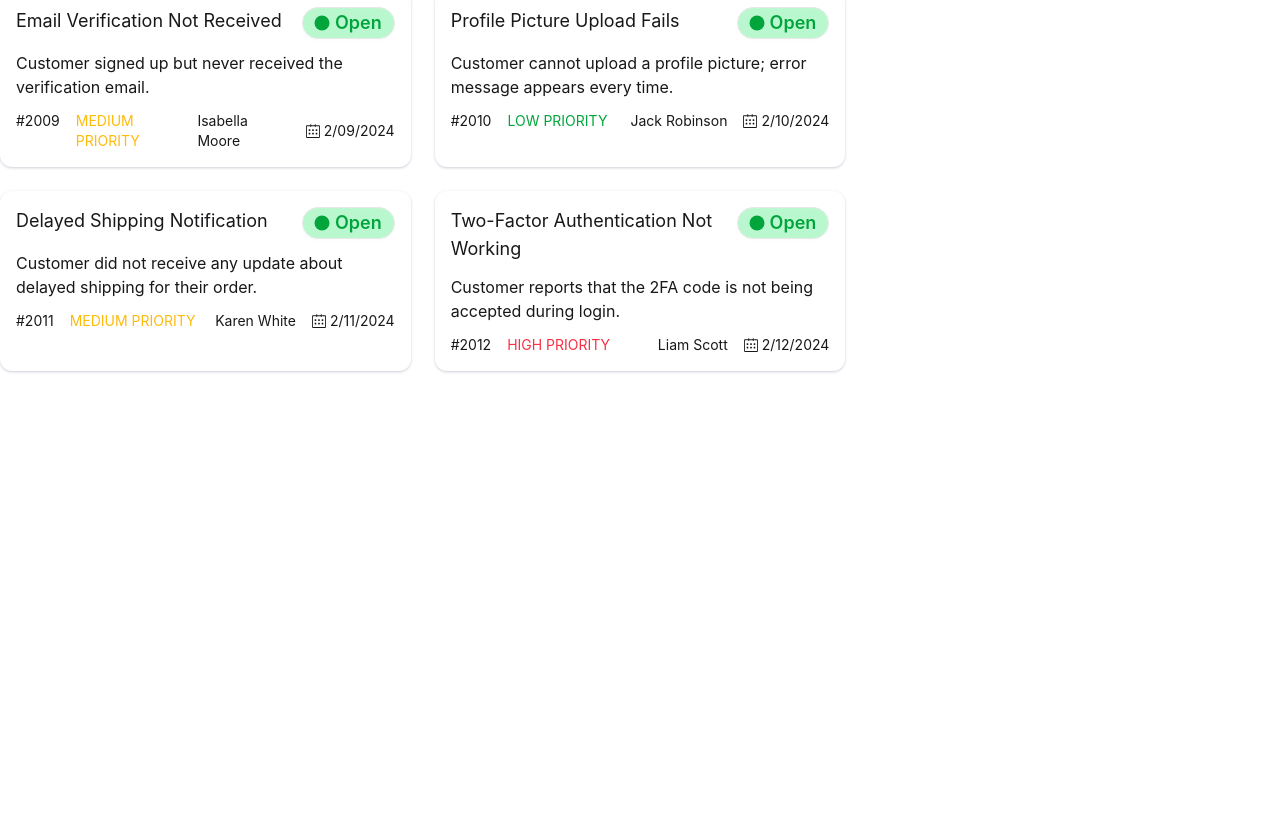
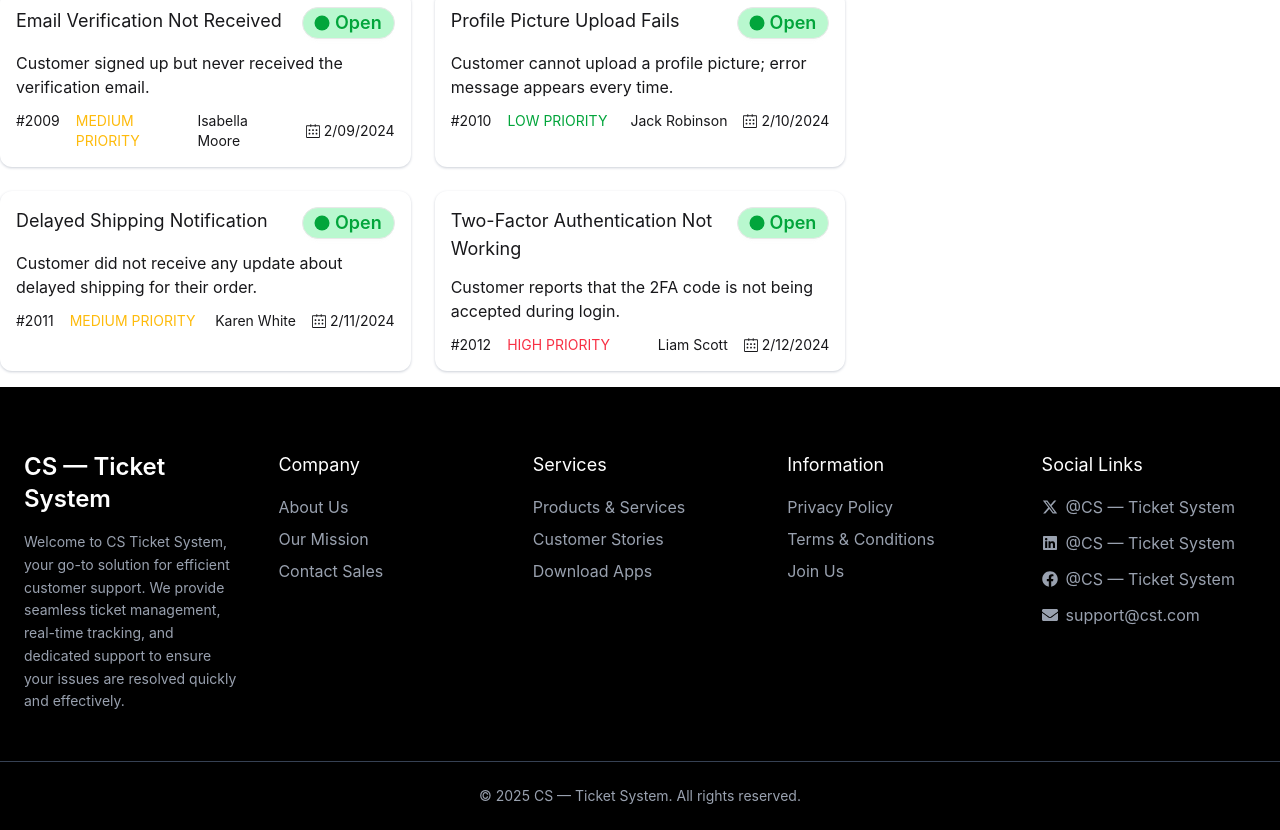
Before and after one commit to CodeX-Hunter/cs-ticket-system, a React (Vite) app: page / in a window 1280 px wide. Shown: the part 1280-2110 px from the top of the page. Before the commit the page ends 1667 px from the top, so only its background shows below. Built offline with nearby package versions, Linux system fonts and the light colour scheme.

Commit message:
created readme file and designed footer

```diff
--- a/src/App.css
+++ b/src/App.css
@@ -1,4 +1,4 @@
-#root {
+/* #root {
   max-width: 1400px;
   margin: 0 auto;
-}
+} */
--- a/src/App.jsx
+++ b/src/App.jsx
@@ -5,6 +5,7 @@
 import { GoDotFill } from "react-icons/go";
 import { SlCalender } from "react-icons/sl";
 import { toast, ToastContainer } from "react-toastify";
+import Footer from "./components/Footer";
 
 
 function App() {
@@ -55,6 +56,7 @@
 
   return (
     <>
+    <div className="max-w-[1400px] mx-auto">
       <Navbar />
       <Banner tasks={tasks} resolvedTask={resolvedTask} />
       <section className="grid md:grid-cols-3 grid-cols-1 py-4 gap-6">
@@ -143,6 +145,9 @@
           </div>
         </div>
       </section>
+    </div>
+
+      <Footer/>
       <ToastContainer/>
     </>
   );
--- /dev/null
+++ b/src/components/Footer.jsx
@@ -0,0 +1,76 @@
+import { FaFacebook, FaLinkedin, FaEnvelope } from "react-icons/fa";
+import { FaXTwitter } from "react-icons/fa6";
+
+export default function Footer() {
+  return (
+    <footer className="bg-black text-gray-400 pt-12 pb-6 md:pt-16">
+      <div className="container mx-auto px-4 sm:px-6 grid grid-cols-1 md:grid-cols-5 gap-6 md:gap-10">
+
+        {/* Left section */}
+        <div className="">
+          <h2 className="text-white text-2xl font-semibold mb-4">
+            CS — Ticket System
+          </h2>
+          <p className="leading-relaxed text-sm">
+            Welcome to CS Ticket System, your go-to solution for efficient customer support. We provide seamless ticket management, real-time tracking, and dedicated support to ensure your issues are resolved quickly and effectively.
+          </p>
+        </div>
+
+        {/* Company */}
+        <div>
+          <h3 className="text-white text-lg mb-4">Company</h3>
+          <ul className="space-y-2">
+            <li>About Us</li>
+            <li>Our Mission</li>
+            <li>Contact Sales</li>
+          </ul>
+        </div>
+
+        {/* Services */}
+        <div>
+          <h3 className="text-white text-lg mb-4">Services</h3>
+          <ul className="space-y-2">
+            <li>Products & Services</li>
+            <li>Customer Stories</li>
+            <li>Download Apps</li>
+          </ul>
+        </div>
+
+        {/* Information */}
+        <div>
+          <h3 className="text-white text-lg mb-4">Information</h3>
+          <ul className="space-y-2">
+            <li>Privacy Policy</li>
+            <li>Terms & Conditions</li>
+            <li>Join Us</li>
+          </ul>
+        </div>
+
+        {/* Social */}
+        <div>
+          <h3 className="text-white text-lg mb-4">Social Links</h3>
+          <ul className="space-y-3">
+            <li className="flex items-center gap-2">
+              <FaXTwitter /> @CS — Ticket System
+            </li>
+            <li className="flex items-center gap-2">
+              <FaLinkedin /> @CS — Ticket System
+            </li>
+            <li className="flex items-center gap-2">
+              <FaFacebook /> @CS — Ticket System
+            </li>
+            <li className="flex items-center gap-2">
+              <FaEnvelope /> support@cst.com
+            </li>
+          </ul>
+        </div>
+
+      </div>
+
+      {/* Bottom */}
+      <div className="border-t border-gray-700 mt-12 pt-6 text-center text-sm">
+        © 2025 CS — Ticket System. All rights reserved.
+      </div>
+    </footer>
+  );
+}
```
Also changed, not shown: 1 other file (tests, documents, lock files or other folders).
